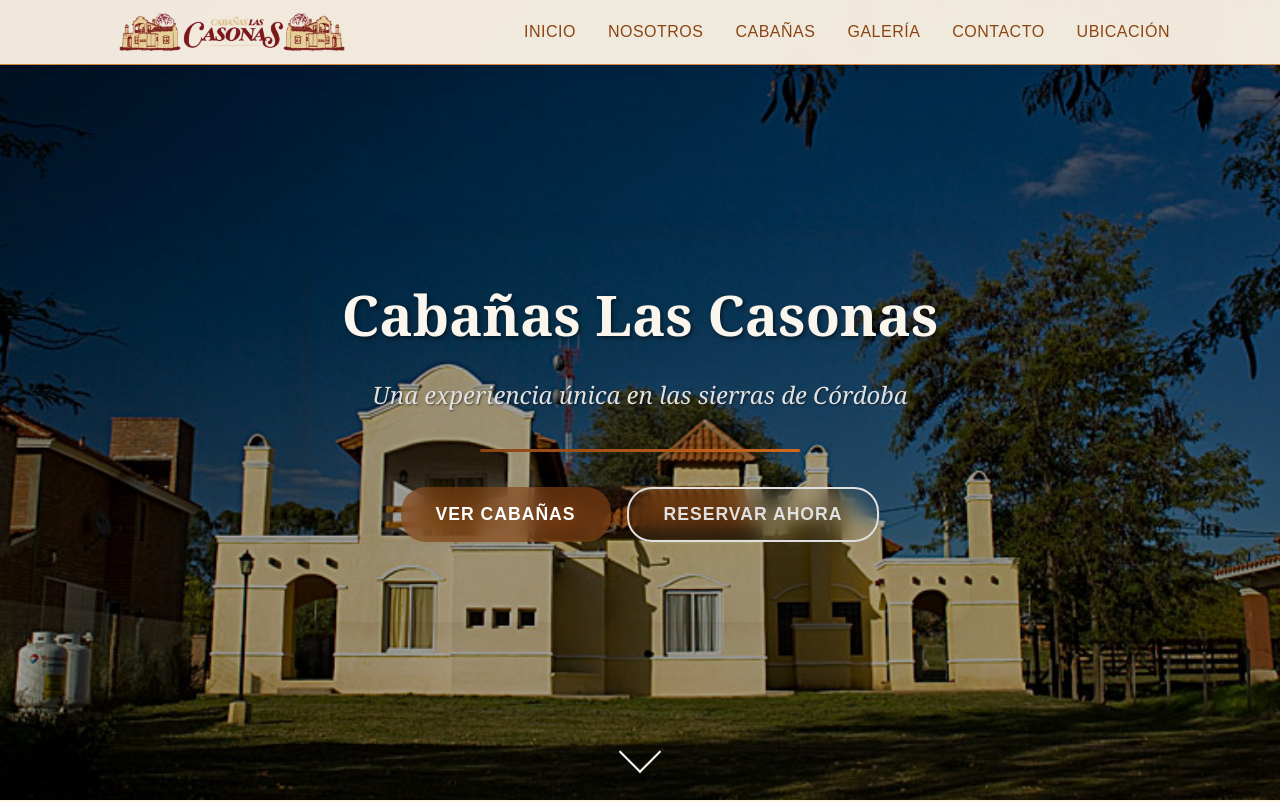
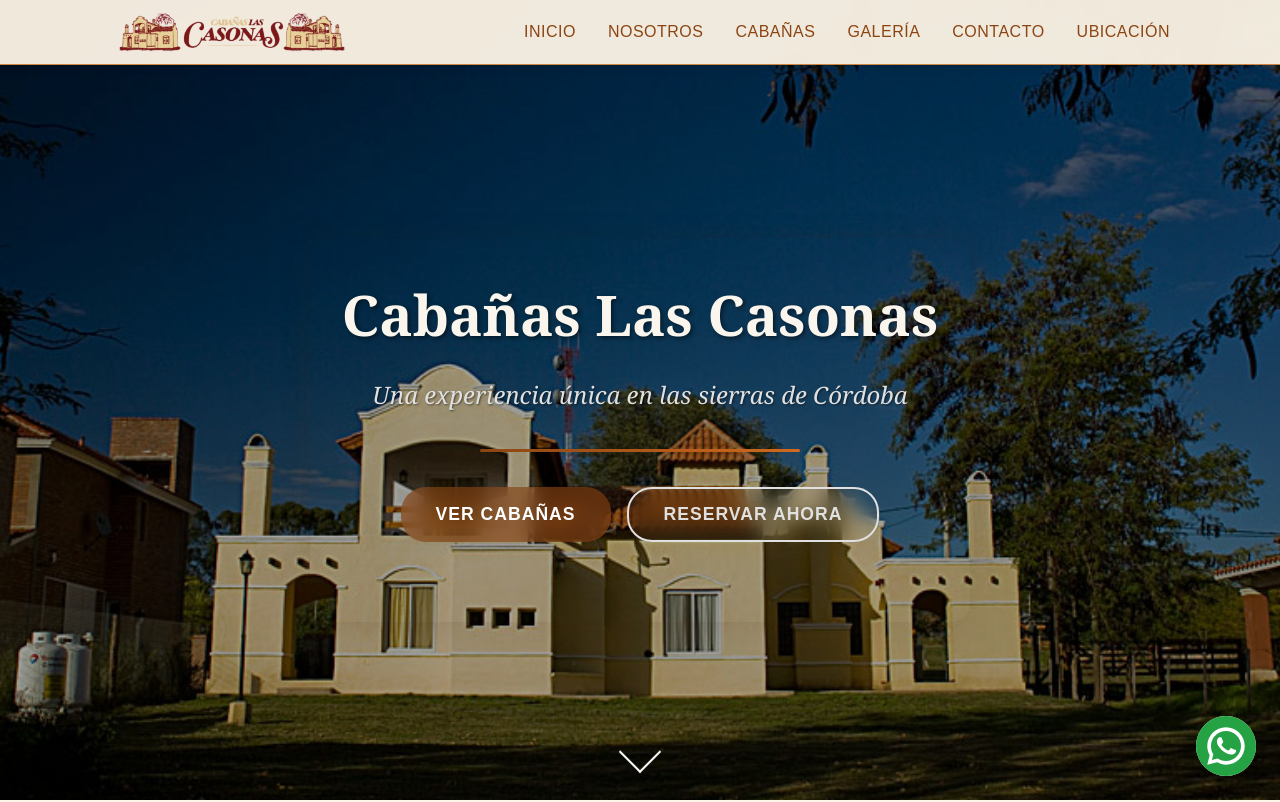
Before and after one commit to maxiTiton/CabaniasLasCasonas, a React (Vite) app: page / in a window 1280 px wide. Shown: the top 802 px of the page. Built offline with nearby package versions, Linux system fonts and the light colour scheme.

Commit message:
boton de wpp

```diff
--- a/src/App.jsx
+++ b/src/App.jsx
@@ -8,6 +8,7 @@ import Gallery from './components/Gallery';
 import Contact from './components/Contact';
 import Location from './components/Location';
 import Footer from './components/Footer';
+import WhatsappButton from './components/WhatsappButton';
 import { useScrollAnimation } from './hooks';
 
 function App() {
@@ -23,6 +24,7 @@ function App() {
       <Contact />
       <Location />
       <Footer />
+      <WhatsappButton />
     </div>
   );
 }
--- /dev/null
+++ b/src/components/WhatsappButton.jsx
@@ -0,0 +1,83 @@
+import React, { useEffect, useRef } from 'react';
+import WhatsappLogo from './WhatsappLogo';
+
+const whatsappNumber = '5493586000002'; // Número real usado en Contact.jsx
+const whatsappLink = `https://wa.me/${whatsappNumber}`;
+
+const styles = {
+  position: 'fixed',
+  right: '24px',
+  bottom: '24px',
+  zIndex: 1000,
+  background: 'white',
+  borderRadius: '50%',
+  boxShadow: '0 2px 12px rgba(0,0,0,0.15)',
+  width: '60px',
+  height: '60px',
+  display: 'flex',
+  alignItems: 'center',
+  justifyContent: 'center',
+  transition: 'box-shadow 0.2s, transform 0.2s, background 0.2s',
+  cursor: 'pointer',
+  padding: 0,
+};
+
+const logoContainer = {
+  width: '100%',
+  height: '100%',
+  display: 'flex',
+  alignItems: 'center',
+  justifyContent: 'center',
+};
+
+// Animación keyframes y hover como CSS-in-JS
+const styleSheet = document.createElement('style');
+styleSheet.innerHTML = `
+@keyframes wpp-slide-up {
+  0% { transform: translateY(60px); opacity: 0; }
+  70% { transform: translateY(-8px); opacity: 1; }
+  100% { transform: translateY(0); opacity: 1; }
+}
+.wpp-btn-float {
+  animation: wpp-slide-up 1.2s cubic-bezier(0.22, 1, 0.36, 1) 1;
+}
+.wpp-btn-float:hover {
+  box-shadow: 0 4px 24px rgba(37,211,102,0.25), 0 2px 12px rgba(0,0,0,0.18);
+  transform: scale(1.08) translateY(-4px);
+  background: #25D366 !important;
+}
+`;
+document.head.appendChild(styleSheet);
+
+const WhatsappButton = () => {
+  const btnRef = useRef(null);
+
+  useEffect(() => {
+    // Elimina la animación después de ejecutarse una vez
+    const btn = btnRef.current;
+    if (!btn) return;
+    const handleAnimationEnd = () => {
+      btn.style.animation = 'none';
+    };
+    btn.addEventListener('animationend', handleAnimationEnd);
+    return () => btn.removeEventListener('animationend', handleAnimationEnd);
+  }, []);
+
+  return (
+    <a
+      href={whatsappLink}
+      target="_blank"
+      rel="noopener noreferrer"
+      style={styles}
+      className="wpp-btn-float"
+      title="Contactar por WhatsApp"
+      ref={btnRef}
+    >
+      <span style={logoContainer}>
+        <WhatsappLogo />
+      </span>
+    </a>
+  );
+};
+
+export default WhatsappButton;
--- /dev/null
+++ b/src/components/WhatsappLogo.jsx
@@ -0,0 +1,21 @@
+import React from 'react';
+
+const WhatsappLogo = () => (
+  <svg
+    width="100%"
+    height="100%"
+    viewBox="0 0 256 256"
+    xmlns="http://www.w3.org/2000/svg"
+    style={{ display: 'block' }}
+  >
+    <g>
+      <circle cx="128" cy="128" r="128" fill="#25A244"/>
+      <path
+        d="M128 48c-44.2 0-80 35.8-80 80 0 14.1 3.7 27.5 10.2 39.1L48 208l41.7-10.9C101.5 201.7 114.5 208 128 208c44.2 0 80-35.8 80-80s-35.8-80-80-80zm0 144c-12.1 0-23.7-3.5-33.3-9.5l-2.4-1.5-24.7 6.5 6.6-24.1-1.6-2.5C66.1 151.7 64 140.1 64 128c0-35.3 28.7-64 64-64s64 28.7 64 64-28.7 64-64 64zm36.6-48.2c-2-1-11.8-5.8-13.6-6.5-1.8-.7-3.1-1-4.4 1-1.3 2-5 6.5-6.1 7.8-1.1 1.3-2.2 1.5-4.2.5-2-1-8.4-3.1-16-9.8-5.9-5.2-9.9-11.6-11.1-13.6-1.2-2 .1-3 1-4 1-1 2.2-2.5 3.3-3.7 1.1-1.2 1.5-2 2.2-3.3.7-1.3.4-2.5 0-3.5-.4-1-4.4-10.6-6-14.5-1.6-3.9-3.2-3.4-4.4-3.5-1.1-.1-2.5-.1-3.9-.1-1.3 0-3.5.5-5.3 2.5-1.8 2-7 6.8-7 16.6 0 9.8 7.2 19.2 8.2 20.5 1 1.3 14.2 21.7 34.5 29.6 4.8 1.7 8.5 2.7 11.4 3.5 4.8 1.5 9.2 1.3 12.7.8 3.9-.6 11.8-4.8 13.5-9.4 1.7-4.6 1.7-8.5 1.2-9.4-.5-.9-1.8-1.4-3.8-2.4z"
+        fill="#FFF"
+      />
+    </g>
+  </svg>
+);
+
+export default WhatsappLogo;
```
